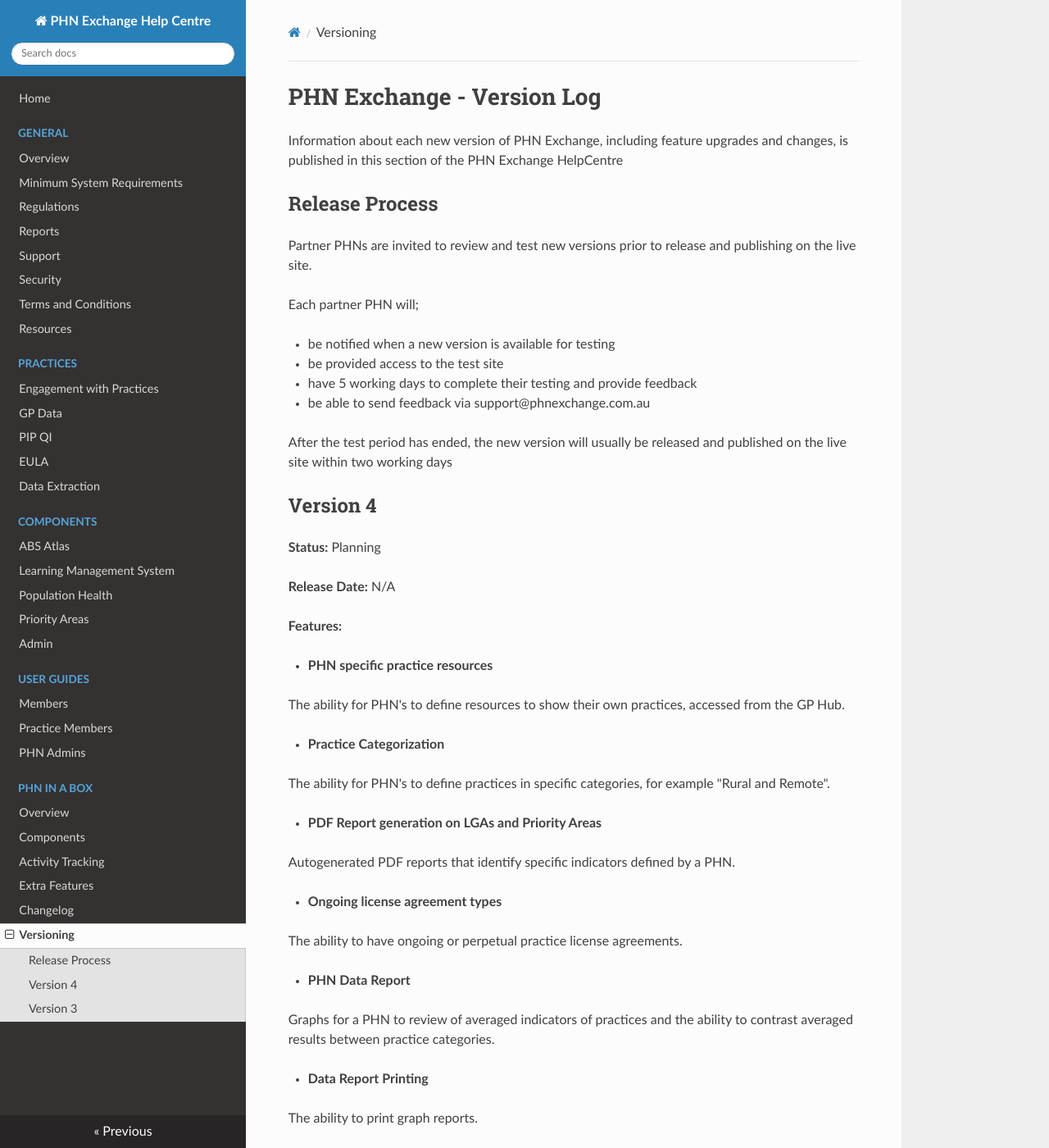
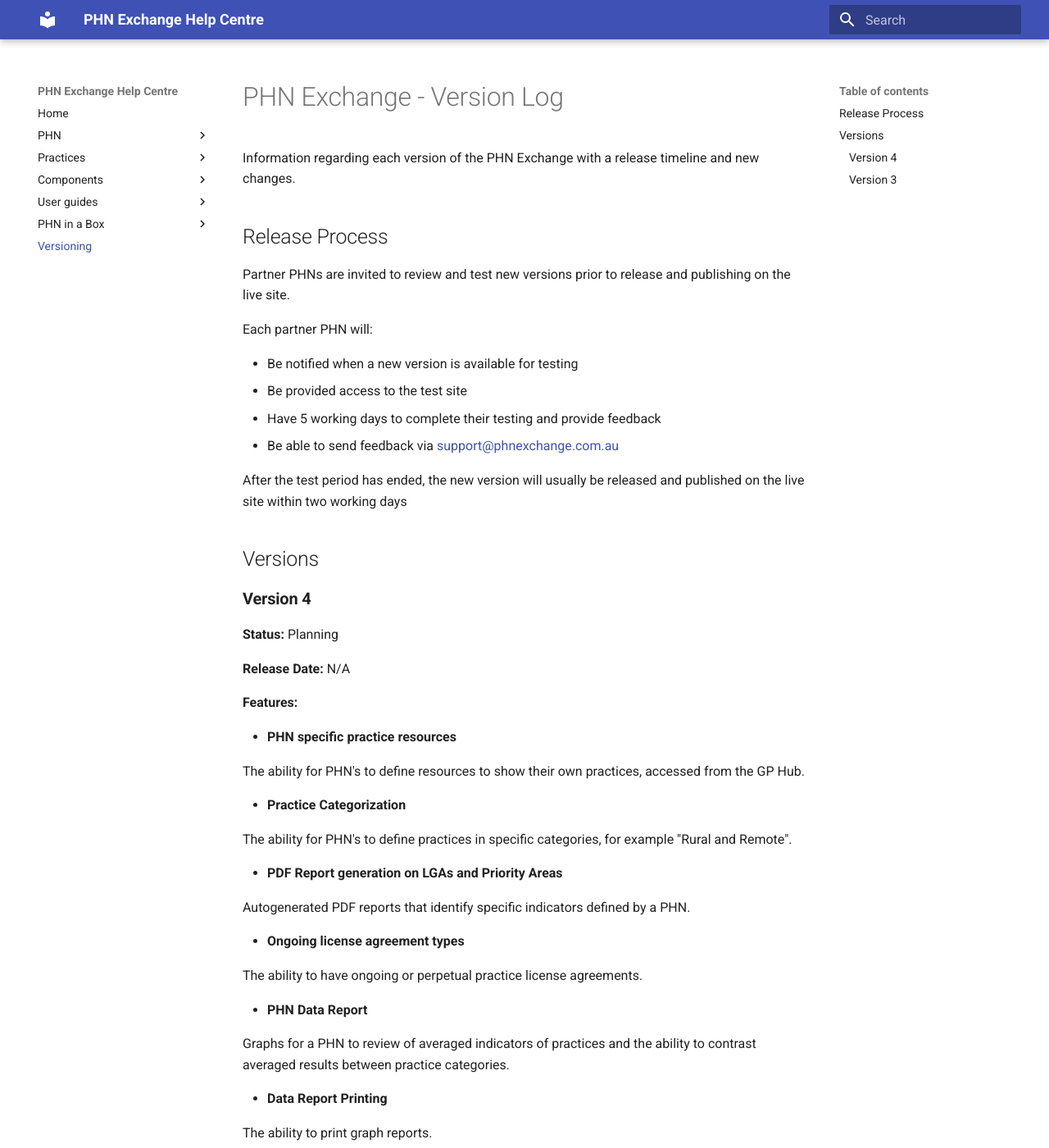
Before and after one commit to MurrayPHN/phn-exchange-docs, an MkDocs documentation site: the page built from docs/versioning.md, in a window 1280 px wide and 1400 px high. Shown: the whole window at 82% size. Built offline with MkDocs 1.6.1 and Material for MkDocs 9.7.7, drawn with Linux system fonts in a browser that asks for light colours; nearby versions of some CDN libraries; some of the changed text lies outside the part shown.

```diff
--- a/docs/versioning.md
+++ b/docs/versioning.md
@@ -1,22 +1,23 @@
 # PHN Exchange - Version Log
 
-<p>
-    Information about each new version of PHN Exchange, including feature upgrades and changes, is published in this section of the PHN     Exchange HelpCentre
-</p>
+Information regarding each version of the PHN Exchange with a release timeline and new changes.
 
-## **Release Process**
+## Release Process
+
 Partner PHNs are invited to review and test new versions prior to release and publishing on the live site.
 
-Each partner PHN will;
+Each partner PHN will:
 
-- be notified when a new version is available for testing
-- be provided access to the test site
-- have 5 working days to complete their testing and provide feedback
-- be able to send feedback via support@phnexchange.com.au
+- Be notified when a new version is available for testing
+- Be provided access to the test site
+- Have 5 working days to complete their testing and provide feedback
+- Be able to send feedback via [support@phnexchange.com.au](mailto:support@phnexchange.com.au)
 
 After the test period has ended, the new version will usually be released and published on the live site within two working days
 
-## **Version 4**
+## Versions
+
+### **Version 4**
 
 **Status:** Planning
 
@@ -60,9 +61,9 @@ After the test period has ended, the new version will usually be released and pu
     The ability to print graph reports.
 </p>
 
-## **Version 3**
+### **Version 3**
 
-**Status:** In Development
+**Status:** Released
 
 **Available in Test Environment:** Thursday the 5th of December
 
--- a/mkdocs.yml
+++ b/mkdocs.yml
@@ -1,44 +1,48 @@
 site_name: PHN Exchange Help Centre
+site_url: https://www.phnexchange.com.au/
+site_description: PHN Exchange Help Centre
 
-theme: readthedocs
+theme:
+    name: "material"
+
+nav:
+    - Home: "index.md"
+    - PHN:
+          - Overview: "general/overview.md"
+          - Minimum System Requirements: "general/minimum.md"
+          - Regulations: "general/regulations.md"
+          - Reports: "general/reports.md"
+          - Support: "general/support.md"
+          - Security: "general/security.md"
+          - Terms and Conditions: "general/terms.md"
+          - Resources: "general/resources.md"
+    - Practices:
+          - Engagement with Practices: "practices/engagement.md"
+          - GP Data: "practices/gpdata.md"
+          - PIP QI: "practices/pipqi.md"
+          - EULA: "practices/eula.md"
+          - Data Extraction: "practices/extraction.md"
+    - Components:
+          - ABS Atlas: "components/atlas.md"
+          - Learning Management System: "components/lms.md"
+          - Population Health: "components/populationhealth.md"
+          - Priority Areas: "components/priority.md"
+          - Admin: "components/admin.md"
+    - User guides:
+          - Members: "user-guides/members.md"
+          - Practice Members: "user-guides/practice-members.md"
+          - PHN Admins: "user-guides/phn-admins.md"
+    - PHN in a Box:
+          - Overview: "phn-in-a-box/overview.md"
+          - Components: "phn-in-a-box/components.md"
+          - Activity Tracking: "phn-in-a-box/activity-tracking.md"
+          - Extra Features: "phn-in-a-box/extra-features.md"
+          - Changelog: "phn-in-a-box/changelog.md"
+    - Versioning: "versioning.md"
+
 extra_css:
     - ../css/extra.css
 
-nav:
-- Home: 'index.md'
-- General:
-    - Overview: 'general/overview.md'
-    - Minimum System Requirements: 'general/minimum.md'
-    - Regulations: 'general/regulations.md'
-    - Reports: 'general/reports.md'
-    - Support: 'general/support.md'
-    - Security: 'general/security.md'
-    - Terms and Conditions: 'general/terms.md'
-    - Resources: 'general/resources.md'
-- Practices:
-    - Engagement with Practices: 'practices/engagement.md'
-    - GP Data: 'practices/gpdata.md'
-    - PIP QI: 'practices/pipqi.md'
-    - EULA: 'practices/eula.md'
-    - Data Extraction: 'practices/extraction.md'
-- Components:
-    - ABS Atlas: 'components/atlas.md'
-    - Learning Management System: 'components/lms.md'
-    - Population Health: 'components/populationhealth.md'
-    - Priority Areas: 'components/priority.md'
-    - Admin: 'components/admin.md'
-- User guides:
-    - Members: 'user-guides/members.md'
-    - Practice Members: 'user-guides/practice-members.md'
-    - PHN Admins: 'user-guides/phn-admins.md'
-- PHN in a Box:
-    - Overview: 'phn-in-a-box/overview.md'
-    - Components: 'phn-in-a-box/components.md'
-    - Activity Tracking: 'phn-in-a-box/activity-tracking.md'
-    - Extra Features: 'phn-in-a-box/extra-features.md'
-    - Changelog: 'phn-in-a-box/changelog.md'
-- Versioning: 'versioning.md'
-
 markdown_extensions:
     - toc:
-        permalink: "#"
+          permalink: "#"
```
Also changed, not shown: README.md (+10 -0 lines), docs/img/c.png (deleted).
